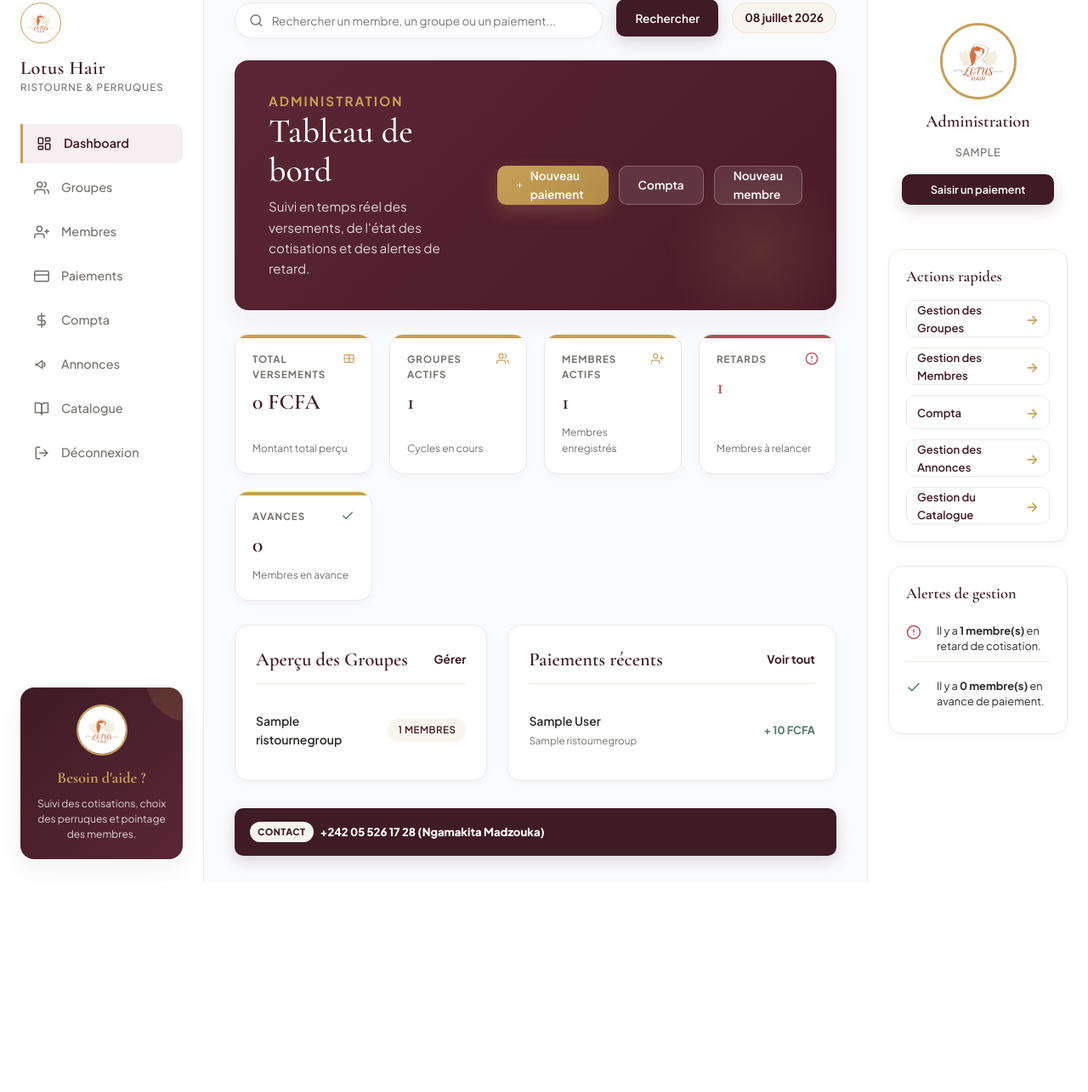
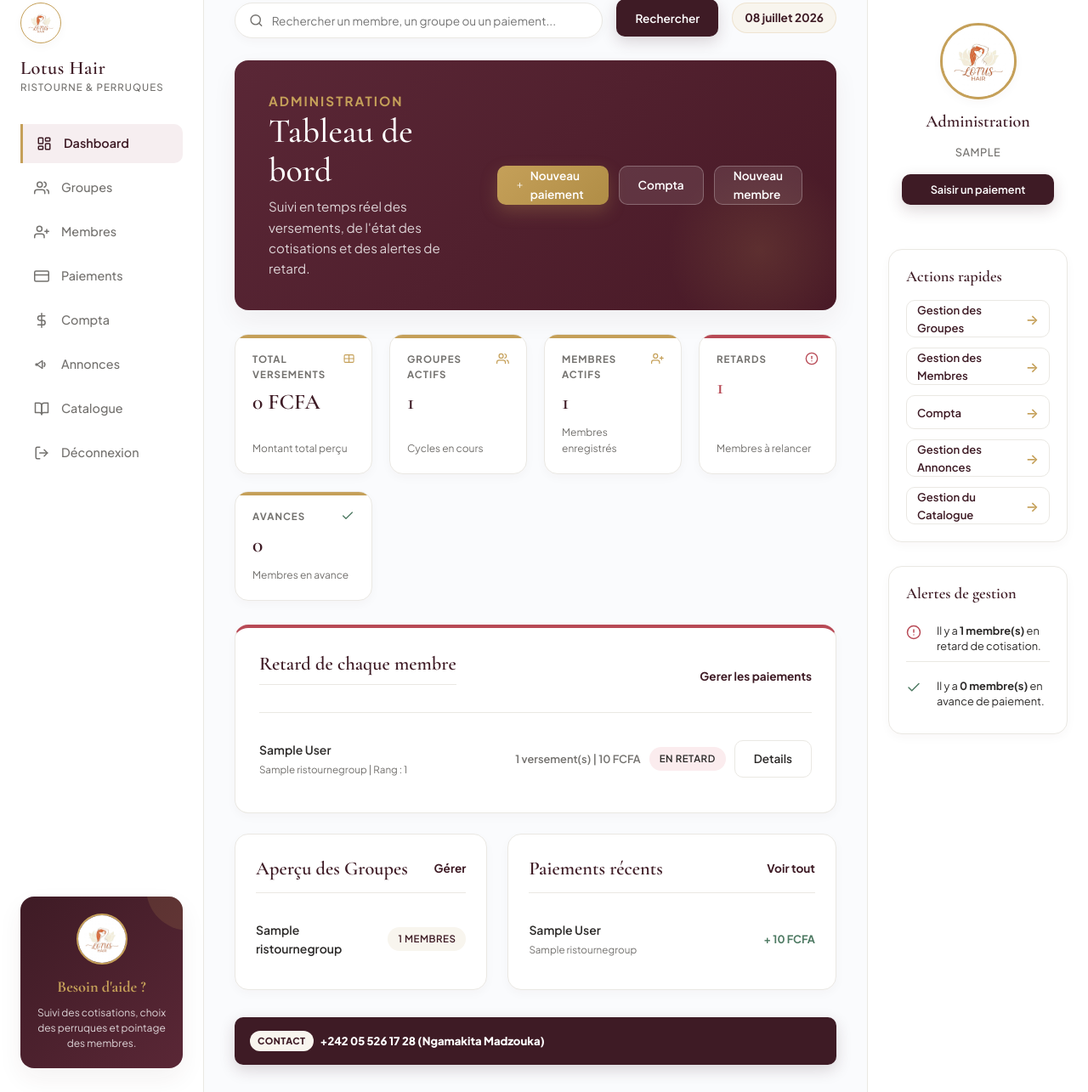
Before and after one commit to CodeMrNg/lotushair, a Django app: page /gestion/ in a window 1280 px wide. Shown: the part 33-1318 px from the top of the page at 85% size. Before the commit the page ends 1072 px from the top, so only its background shows below. Run offline with Django 5.2, Linux system fonts and the light colour scheme; a user stored in the database is signed in; tables that the repository leaves empty hold one stand-in row (values such as "Sample post").

Commit message:
fix: add payment status display for members in dashboards

```diff
--- a/core/templates/core/staff_dashboard.html
+++ b/core/templates/core/staff_dashboard.html
@@ -76,6 +76,35 @@
       <small>Membres en avance</small>
     </article>
   </div>
+
+  <section class="panel admin-list-panel late-members-panel" style="margin-bottom: 24px;">
+    <div class="section-head">
+      <h2>Retard de chaque membre</h2>
+      <a class="link-btn" href="{% url 'manage_payments' %}">Gerer les paiements</a>
+    </div>
+    <div class="list">
+      {% for member in payment_members %}
+        <div class="row">
+          <div>
+            <span style="display: block; font-weight: 600;">{{ member.full_name }}</span>
+            <small style="color: var(--color-text-muted);">{{ member.group.name }} | Rang : {{ member.rank }}</small>
+          </div>
+          <div class="admin-row-meta">
+            {% if member.missing_payments > 0 %}
+              <em>{{ member.missing_payments }} versement(s) | {{ member.late_amount }} FCFA</em>
+              <span class="badge status-danger">En retard</span>
+            {% else %}
+              <em>0 versement | 0 FCFA</em>
+              <span class="badge status-success">A jour</span>
+            {% endif %}
+            <a class="btn" href="{% url 'member_detail_admin' member.id %}">Details</a>
+          </div>
+        </div>
+      {% empty %}
+        <p class="empty-state">Aucun membre trouve.</p>
+      {% endfor %}
+    </div>
+  </section>
 
   <div class="split">
     <section class="panel">
--- a/core/views.py
+++ b/core/views.py
@@ -105,6 +105,7 @@ def member_dashboard(request):
     payments_completed_count = member.payments_done
     total_expected_payments = max(group.expected_payments * max(len(group_members), 1), 1)
     remaining_total_payments = max(total_expected_payments - payments_completed_count, 0)
+    annotate_member_payment_position(member)
     cycle_starts_on = group.current_cycle_start
     cycle_ends_on = group.current_cycle_end
     today = timezone.localdate()
@@ -377,19 +378,22 @@ def annotate_member_payment_position(member):
 
 
 def filtered_payment_positions(query):
-    late_members = []
-    ahead_members = []
+    members = filtered_member_payment_positions(query)
+    late_members = [member for member in members if member.missing_payments > 0]
+    ahead_members = [member for member in members if member.missing_payments == 0 and member.ahead_payments > 0]
+    return late_members, ahead_members
+
+
+def filtered_member_payment_positions(query):
+    payment_members = []
     normalized_query = query.lower()
     members = Member.objects.filter(is_active=True).select_related("group").prefetch_related("payments")
     for member in members:
         annotate_member_payment_position(member)
         if query and normalized_query not in member.full_name.lower() and normalized_query not in member.group.name.lower():
             continue
-        if member.missing_payments > 0:
-            late_members.append(member)
-        elif member.ahead_payments > 0:
-            ahead_members.append(member)
-    return late_members, ahead_members
+        payment_members.append(member)
+    return payment_members
 
 
 @staff_required
@@ -398,7 +402,9 @@ def staff_dashboard(request):
     total_payments = Payment.objects.filter(status=Payment.Status.CONFIRMED).aggregate(total=Sum("amount"))["total"] or 0
     groups = RistourneGroup.objects.annotate(member_count=Count("members"))
     recent_payments = Payment.objects.select_related("member", "member__group")
-    late_members, ahead_members = filtered_payment_positions(query)
+    payment_members = filtered_member_payment_positions(query)
+    late_members = [member for member in payment_members if member.missing_payments > 0]
+    ahead_members = [member for member in payment_members if member.missing_payments == 0 and member.ahead_payments > 0]
     if query:
         groups = groups.filter(Q(name__icontains=query) | Q(members__full_name__icontains=query)).distinct()
         recent_payments = recent_payments.filter(
@@ -413,6 +419,7 @@ def staff_dashboard(request):
         "members_count": Member.objects.filter(is_active=True).count(),
         "late_members": late_members,
         "ahead_members": ahead_members,
+        "payment_members": payment_members,
         "groups": groups[:8],
         "recent_payments": recent_payments[:8],
         "query": query,
```
Also changed, not shown: core/templates/core/member_dashboard.html (+34 -0 lines).
